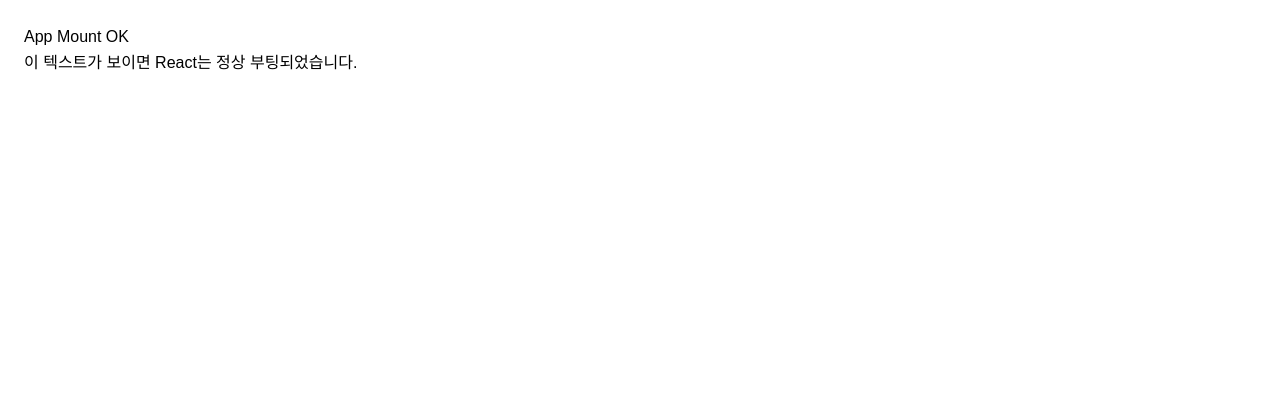
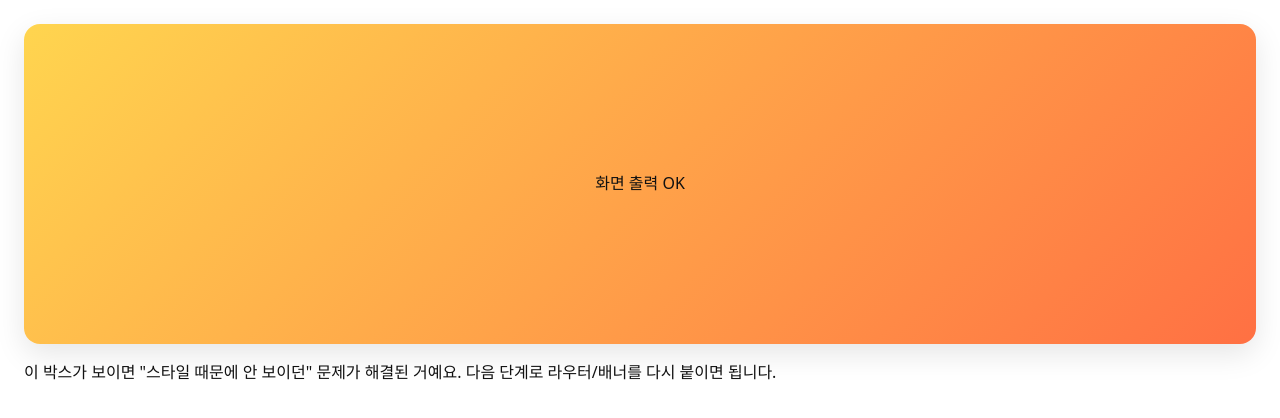
Before and after one commit to junjeejj/Midjourney-promft-builder, a React (Vite) app: page / in a window 1280 px wide. Shown: the top 418 px of the page. Built offline with nearby package versions, Linux system fonts and the light colour scheme.

Commit message:
fix(ui): force visible defaults (bg/text) and visual probe block to bypass white-screen by CSS

```diff
--- a/src/App.tsx
+++ b/src/App.tsx
@@ -2,11 +2,45 @@
 
   return (
 
-    <div style={{ padding: 24, font: "16px/1.6 sans-serif" }}>
+    <div style={{
 
-      <h1>App Mount OK</h1>
+      padding: 24,
 
-      <p>이 텍스트가 보이면 React는 정상 부팅되었습니다.</p>
+      font: "16px/1.6 system-ui, -apple-system, Segoe UI, Roboto, sans-serif"
+
+    }}>
+
+      <div style={{
+
+        height: "40vh",
+
+        background: "linear-gradient(135deg, #ffd54f, #ff7043)",
+
+        borderRadius: 16,
+
+        display: "grid",
+
+        placeItems: "center",
+
+        color: "#111",
+
+        boxShadow: "0 10px 30px rgba(0,0,0,0.1)"
+
+      }}>
+
+        <h1 style={{ margin: 0 }}>화면 출력 OK</h1>
+
+      </div>
+
+
+
+      <p style={{ marginTop: 16 }}>
+
+        이 박스가 보이면 "스타일 때문에 안 보이던" 문제가 해결된 거예요.
+
+        다음 단계로 라우터/배너를 다시 붙이면 됩니다.
+
+      </p>
 
     </div>
 
--- a/src/index.css
+++ b/src/index.css
@@ -1,3 +1,26 @@
 @tailwind base;
 @tailwind components;
 @tailwind utilities;
+
+
+/* ==== Visibility Guard (force readable default) ==== */
+
+html, body, #root { min-height: 100%; height: auto; }
+
+body {
+
+  margin: 0;
+
+  background: #ffffff !important;
+
+  color: #111111 !important;
+
+  -webkit-font-smoothing: antialiased;
+
+  -moz-osx-font-smoothing: grayscale;
+
+}
+
+*, *::before, *::after { box-sizing: border-box; }
+
+#root { isolation: isolate; }
```
